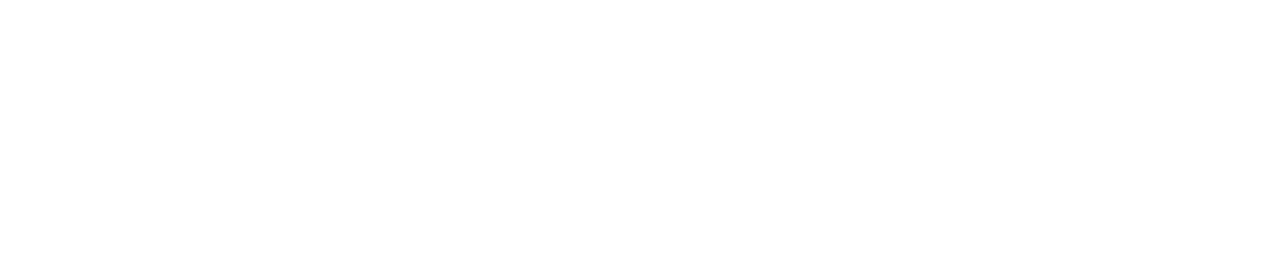
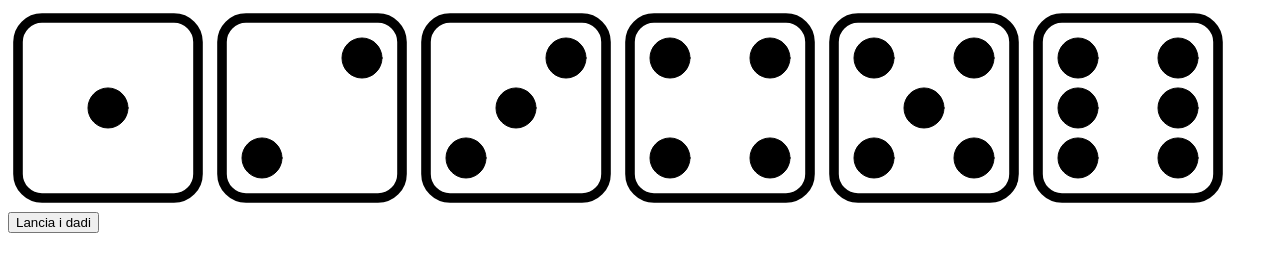
Before and after one commit to justwana-fly/js-mail-dadi, a plain HTML site: page index.html in a window 1280 px wide. Drawn offline with Linux system fonts and the light colour scheme.

Commit message:
in lavoro con html

```diff
--- a/index.html
+++ b/index.html
@@ -6,6 +6,16 @@
     <title>Document</title>
 </head>
 <body>
+    <img id="dado1" src="/dadi/1.svg" alt="">
+    <img id="dado2" src="/dadi/2.svg" alt="">
+    <img id="dado3" src="/dadi/3.svg" alt="">
+    <img id="dado4" src="/dadi/4.svg" alt="">
+    <img id="dado5" src="/dadi/5.svg" alt="">
+    <img id="dado6" src="/dadi/6.svg" alt="">
+
+    <button id="lanciaDadi">Lancia i dadi</button>
+    <div id="risultato"></div>
+
 
     <script src="app.js"></script>
 </body>
```
